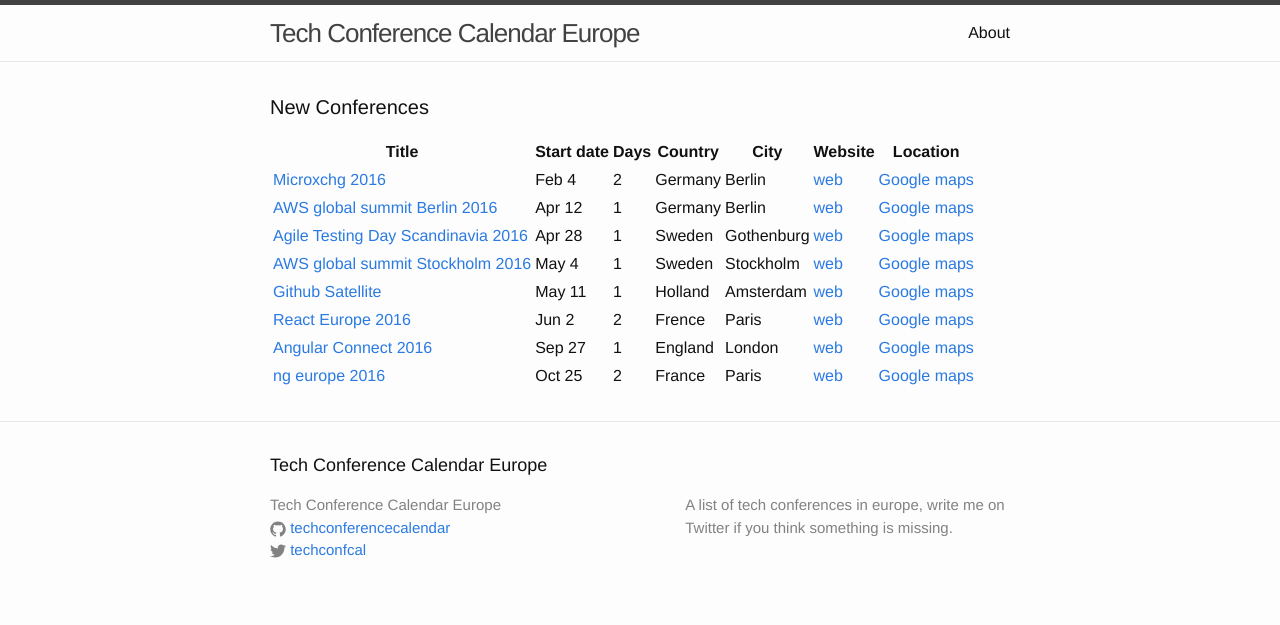
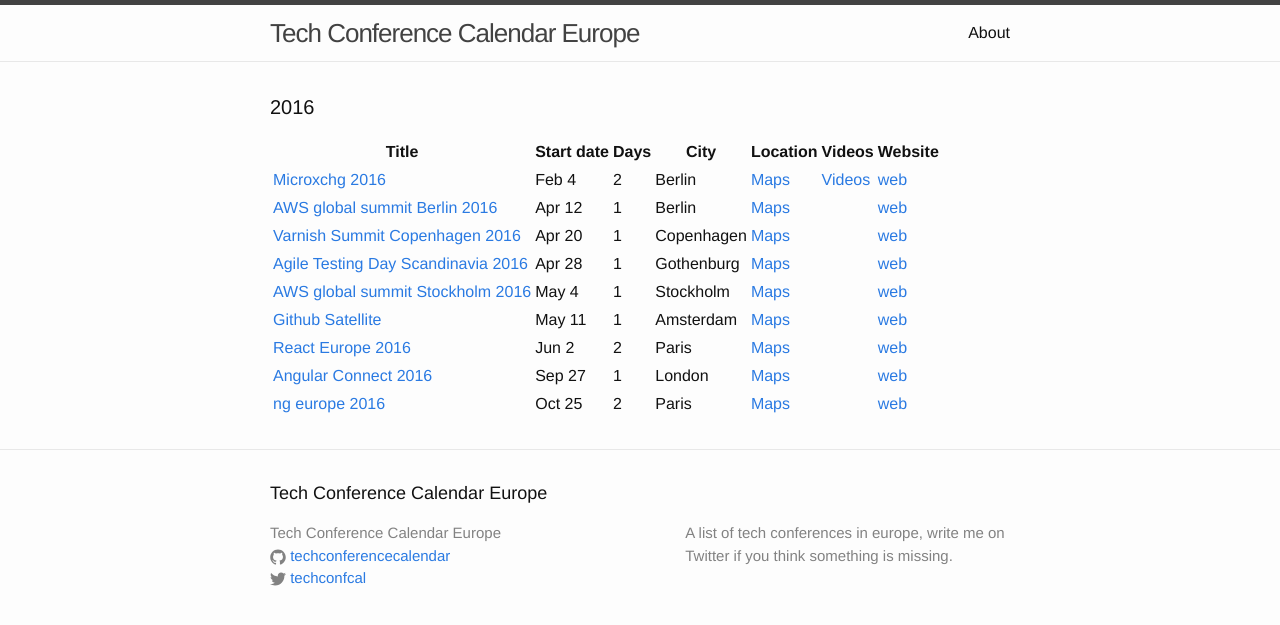
Before and after one commit to TechConferenceCalendar/techconferencecalendar.github.io, a Jekyll site: the page built from index.html, in a window 1280 px wide. Shown: the top 625 px of the page. Built offline with Jekyll 4.4.1, drawn with Linux system fonts in a browser that asks for light colours.

Commit message:
added varnish summit and frontpage changes

```diff
--- a/index.html
+++ b/index.html
@@ -4,17 +4,17 @@
 
 <div class="home">
 
-  <h1 class="page-heading">New Conferences</h1>
+  <h1 class="page-heading">2016</h1>
 
   <table>
     <tr>
       <th>Title</th>
       <th>Start date</th>
       <th>Days</th>
-      <th>Country</th>
       <th>City</th>
+      <th>Location</th>
+      <th>Videos</th>
       <th>Website</th>
-      <th>Location</th>
     </tr>
     {% assign sorted_pages = (site.posts | sort: 'startdate') %}
     {% for post in sorted_pages %}
@@ -23,12 +23,16 @@
         <meta itemprop="startDate" content="2016-04-21T20:00">
         <td>{{post.startdate | date: "%b %-d" }}</td>
         <td>{{post.numberOfDays}}</td>
-        <td>{{post.country}}</td>
         <td>{{post.city}}</td>
+        <td>  <a href="{{ post.location }}" target="_blank">Maps</a>
+        </td>
+        <td>
+          {% if post.videos != null %}
+            <a href="{{ post.videos }}" target="_blank">Videos</a>
+          {% endif %}
+        </td>
         <td><a href="{{ post.website }}" target="_blank" itemprop="url">web</a></td>
-        <td>
-          <a href="{{ post.location }}" target="_blank">Google maps</a>
-        </td>
+
     {% endfor %}
   </table>
 </div>
```
Also changed, not shown: _posts/2016-03-31-Varnish-Summit-Copenhagen-2016.markdown (added, +15 -0 lines).
